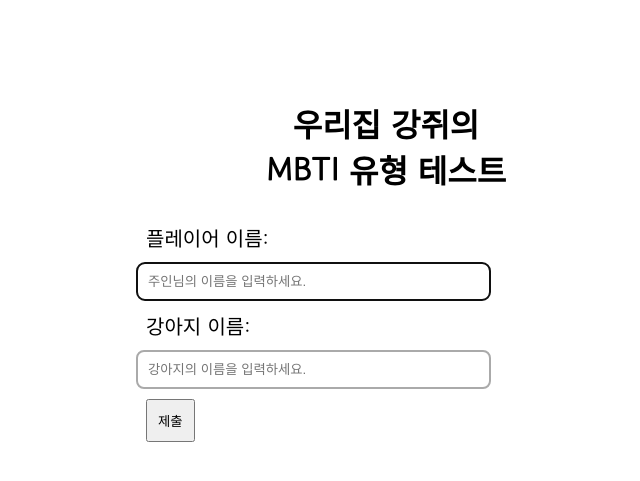
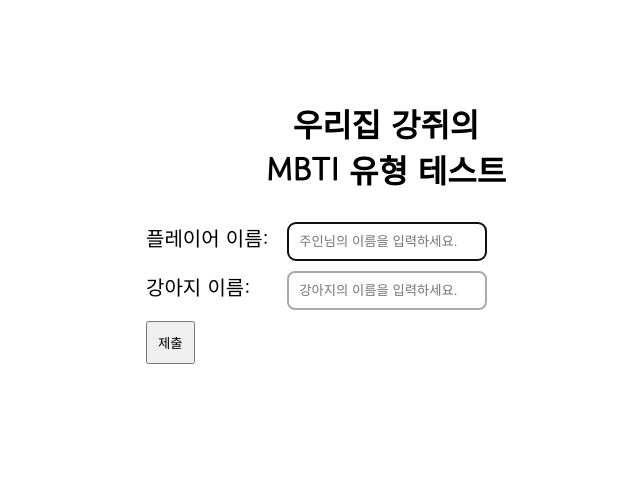
Before and after one commit to k391160334/web-frontend-practice, a Flask app: page / in a window 1280 px wide. Shown: the top 481 px of the page, without its empty margins (254-894 px from the left). Run offline with Flask 2, Linux system fonts and the light colour scheme.

Commit message:
style.css

```diff
--- a/static/css/style.css
+++ b/static/css/style.css
@@ -21,7 +21,7 @@ label {
 }
 
 input[type=text] {
-    width: 355px;
+    width: 200px;
     height: 100%;
     padding: 10px;
     border: 2px solid #aaa;
```
